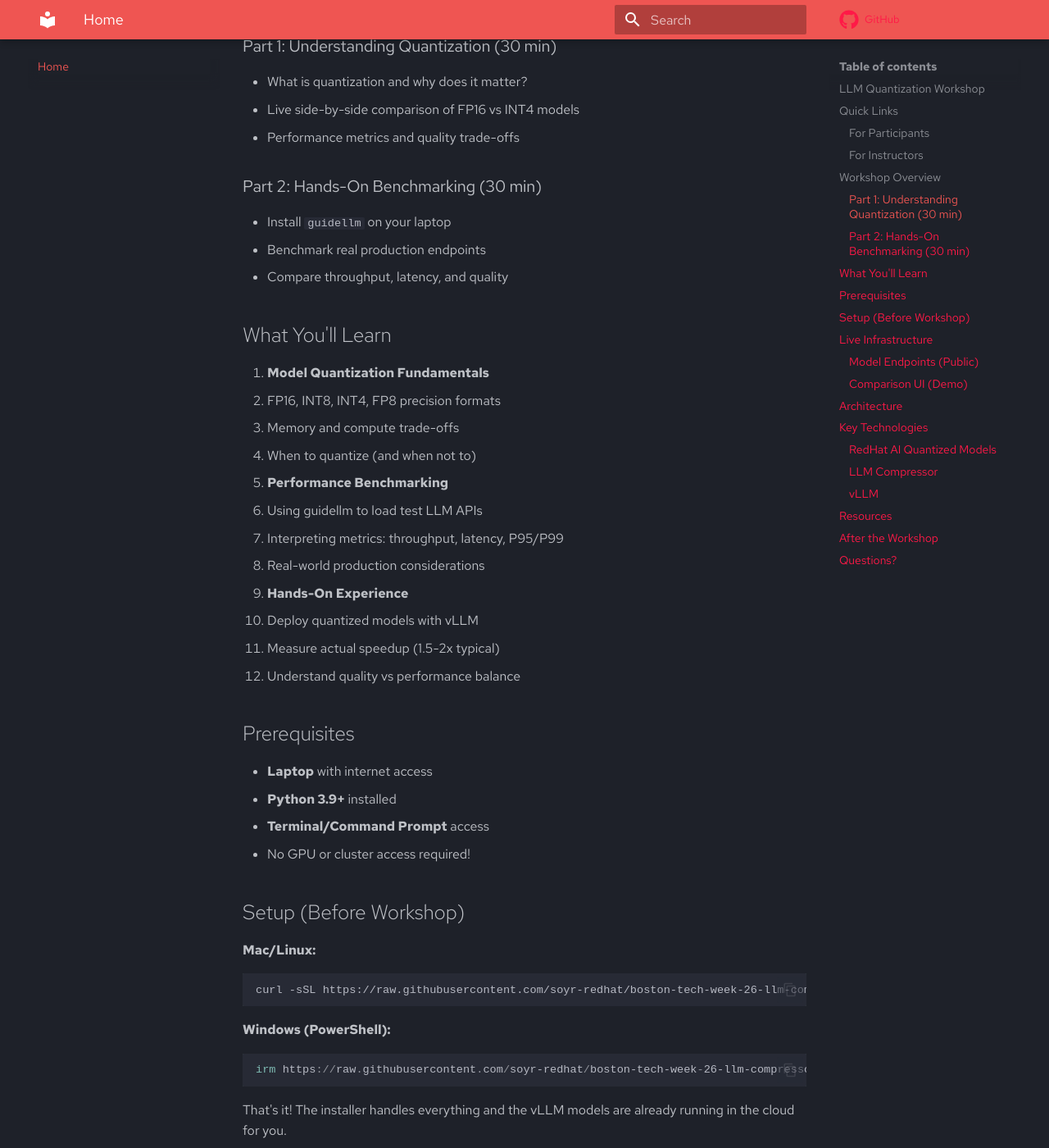
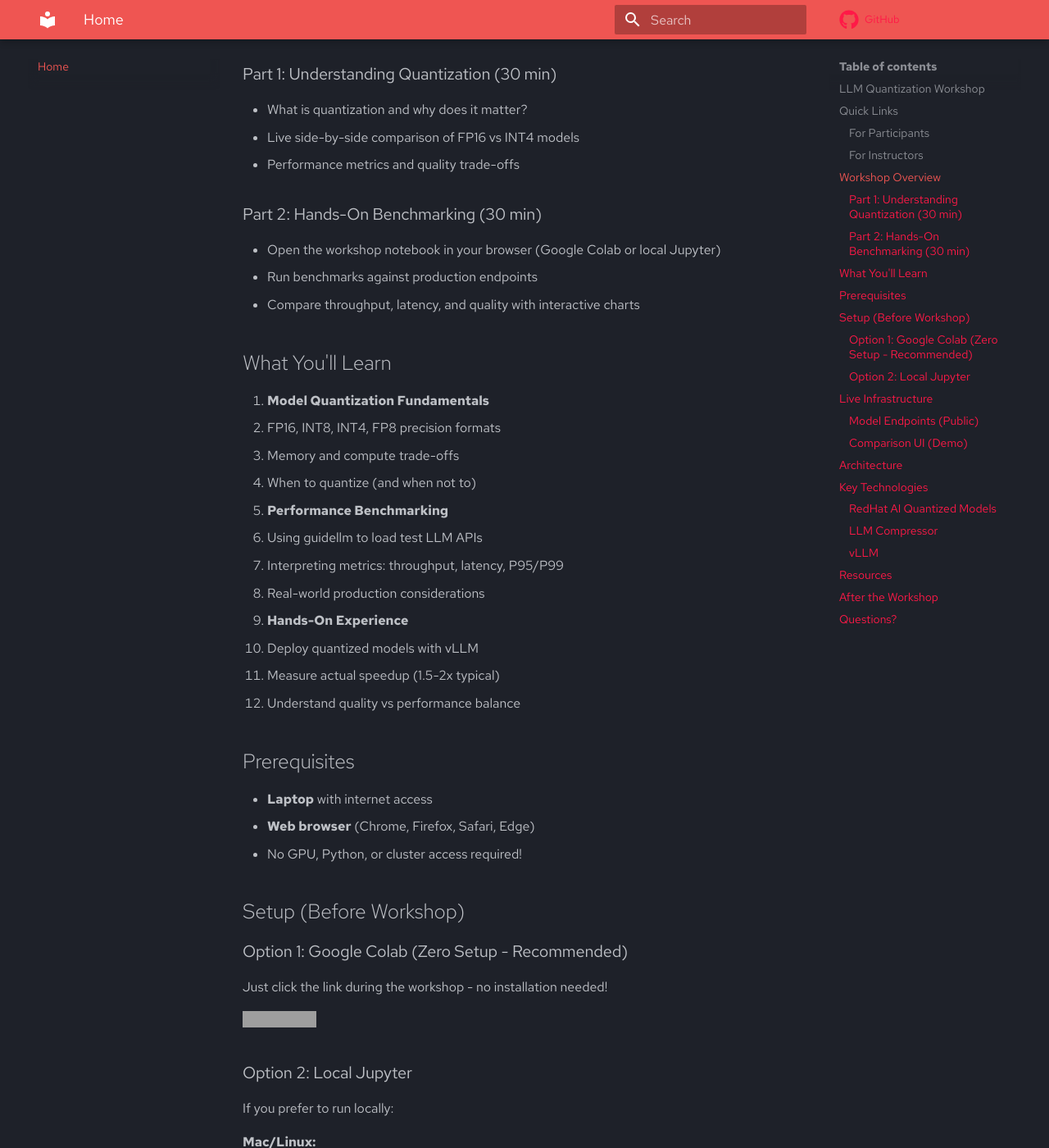
Before and after one commit to soyr-redhat/boston-tech-week-26-llm-compressor, an MkDocs documentation site: the page built from docs/index.md, in a window 1280 px wide and 1400 px high, scrolled down 822 px. Shown: the whole window at 82% size. Built offline with MkDocs 1.6.1 and Material for MkDocs 9.7.7, drawn with Linux system fonts in a browser that asks for light colours; some web fonts are replaced; comment, search, counter and statistics services are not loaded; some of the changed text lies outside the part shown; grey boxes are pictures that could not be loaded.

Commit message:
update docs to prioritize jupyter notebook as primary method

````diff
--- a/docs/index.md
+++ b/docs/index.md
@@ -7,7 +7,8 @@ Welcome to the hands-on workshop on LLM quantization and performance benchmarkin
 ## Quick Links
 
 ### For Participants
-- **[Quick Start Guide](quick-start)** - Get benchmarking in 2 minutes
+- **[Workshop Notebook](https://colab.research.google.com/github/soyr-redhat/boston-tech-week-26-llm-compressor/blob/main/workshop_notebook.ipynb)** - Interactive benchmarking (works on all platforms)
+- **[Quick Start Guide](quick-start)** - Command-line alternative
 - **[Workshop Guide](workshop-guide)** - Full 60-minute workshop agenda
 - **[Demo UI](https://comparison-ui.apps.ocp.ntdrq.sandbox503.opentlc.com)** - Live model comparison
 
@@ -26,9 +27,9 @@ Welcome to the hands-on workshop on LLM quantization and performance benchmarkin
 - Performance metrics and quality trade-offs
 
 ### Part 2: Hands-On Benchmarking (30 min)
-- Install `guidellm` on your laptop
-- Benchmark real production endpoints
-- Compare throughput, latency, and quality
+- Open the workshop notebook in your browser (Google Colab or local Jupyter)
+- Run benchmarks against production endpoints
+- Compare throughput, latency, and quality with interactive charts
 
 ## What You'll Learn
 
@@ -50,11 +51,20 @@ Welcome to the hands-on workshop on LLM quantization and performance benchmarkin
 ## Prerequisites
 
 - **Laptop** with internet access
-- **Python 3.9+** installed
-- **Terminal/Command Prompt** access
-- No GPU or cluster access required!
+- **Web browser** (Chrome, Firefox, Safari, Edge)
+- No GPU, Python, or cluster access required!
 
 ## Setup (Before Workshop)
+
+### Option 1: Google Colab (Zero Setup - Recommended)
+
+Just click the link during the workshop - no installation needed!
+
+[![Open In Colab](https://colab.research.google.com/assets/colab-badge.svg)](https://colab.research.google.com/github/soyr-redhat/boston-tech-week-26-llm-compressor/blob/main/workshop_notebook.ipynb)
+
+### Option 2: Local Jupyter
+
+If you prefer to run locally:
 
 **Mac/Linux:**
 ```bash
````
Also changed, not shown: NOTEBOOK_INSTRUCTIONS.md (added, +129 -0 lines), QUICK_START.md (+25 -1 lines), README.md (+25 -1 lines).
